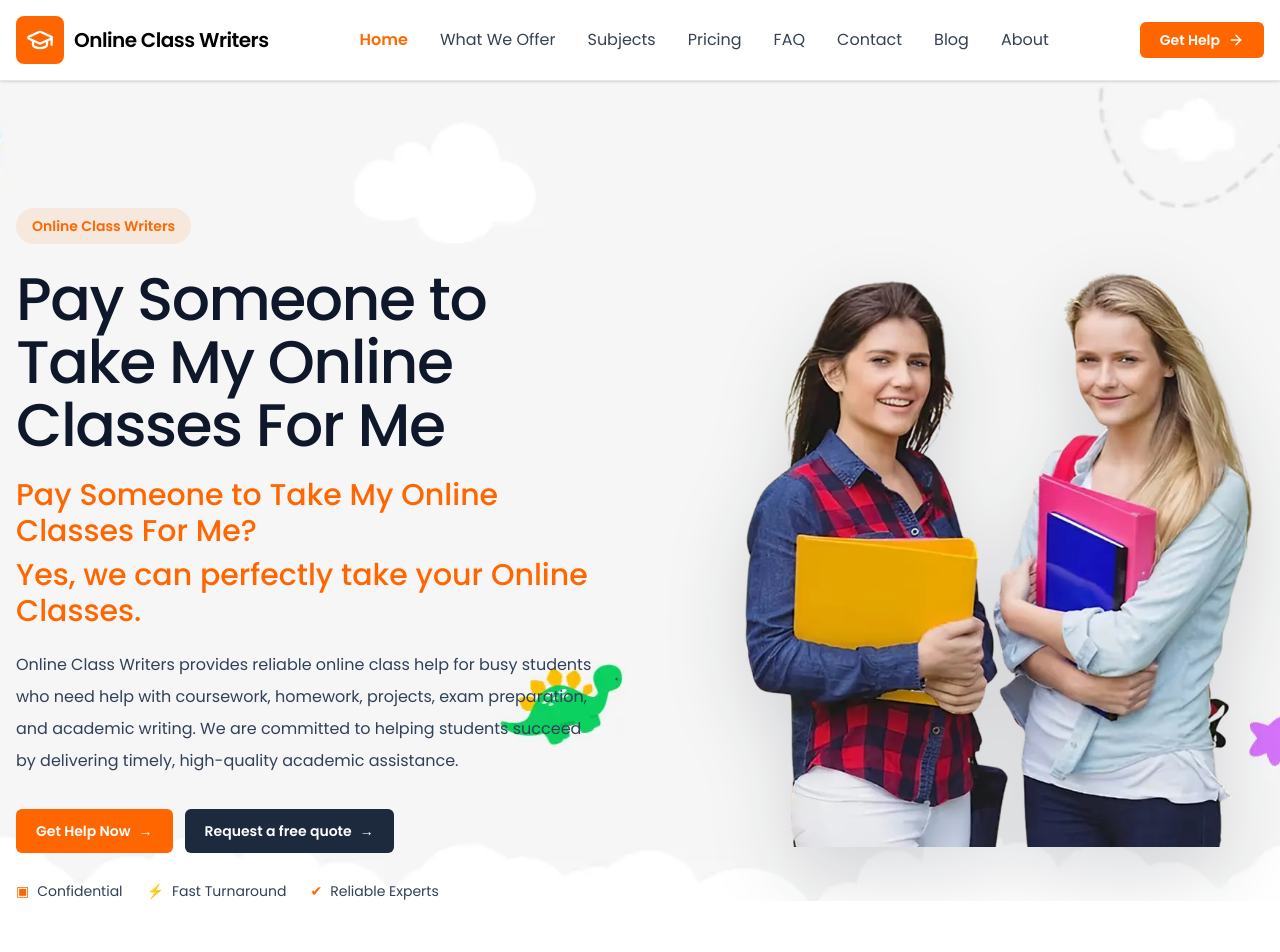
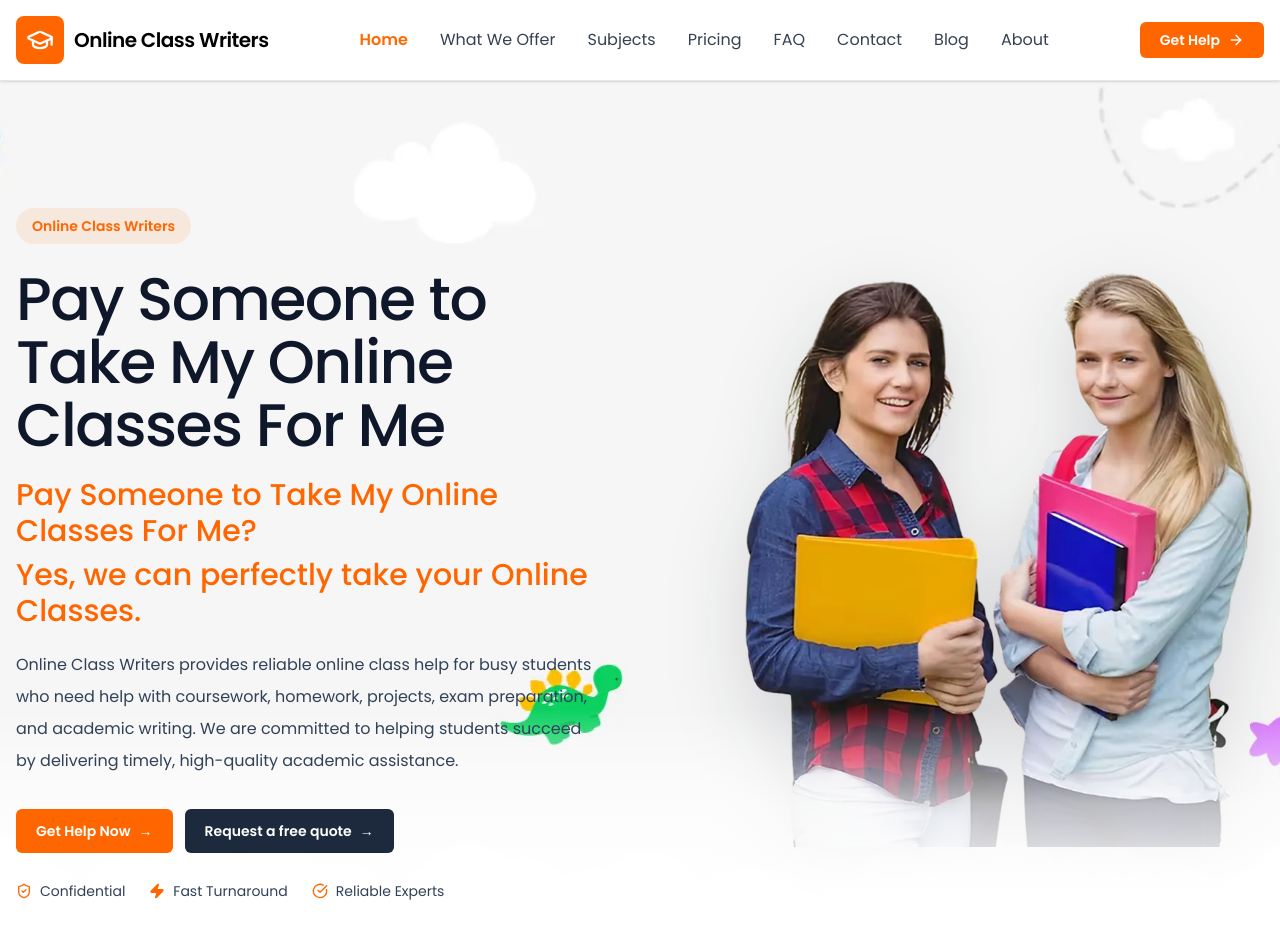
Before and after one commit to Mern-Unbeatable/alainmwadzua, a React app: page / in a window 1280 px wide. Shown: the top 952 px of the page. Built offline with nearby package versions, Linux system fonts and the light colour scheme.

Commit message:
feat: refactor HeroSection component for improved structure and styling

```diff
--- a/src/components/home/HeroSection.jsx
+++ b/src/components/home/HeroSection.jsx
@@ -1,4 +1,101 @@
+// import React, { memo } from "react";
+// import { ShieldCheck, Zap, CheckCircle } from "lucide-react";
+
+// const HERO_BACKGROUND_IMAGE = "/mainHero.webp";
+// const HERO_RIGHT_IMAGE = "/heroRight.webp";
+
+// const HeroSection = memo(() => {
+//   return (
+//     <section className="relative isolate overflow-hidden pt-24 sm:pt-28 lg:pt-32">
+//       <div
+//         className="pointer-events-none absolute inset-0 z-0 bg-top bg-cover bg-no-repeat"
+//         style={{ backgroundImage: `url(${HERO_BACKGROUND_IMAGE})` }}
+//         aria-hidden="true"
+//       />
+
+//       <div className="relative z-10 container mx-auto px-4">
+//         <div className="grid grid-cols-1 lg:grid-cols-2 gap-10 items-center pb-0 sm:pb-0  lg:pb-0">
+//           <div className="relative z-30 max-w-3xl">
+//             <p className="inline-flex items-center rounded-full bg-orange-500/10 text-primary px-4 py-2 text-sm font-semibold mb-6">
+//               Online Class Writers
+//             </p>
+
+//             <h1 className="text-4xl sm:text-5xl lg:text-6xl font-medium tracking-tight text-slate-900 leading-[1.05]">
+//               Pay Someone to Take My Online Classes For Me
+//             </h1>
+
+//             <div className="mt-5 space-y-2 text-xl sm:text-3xl font-medium text-primary">
+//               <p>Pay Someone to Take My Online Classes For Me?</p>
+//               <p>Yes, we can perfectly take your Online Classes.</p>
+//             </div>
+
+//             <p className="mt-5 max-w-xl text-base text-slate-700 leading-8">
+//               Online Class Writers provides reliable online class help for busy
+//               students who need help with coursework, homework, projects, exam
+//               preparation, and academic writing. We are committed to helping
+//               students succeed by delivering timely, high-quality academic
+//               assistance.
+//             </p>
+
+//             <div className="mt-8 flex flex-wrap items-center gap-3">
+//               <button
+//                 type="button"
+//                 className="inline-flex items-center gap-2 rounded-md bg-primary px-5 py-3 text-sm font-semibold text-white transition-colors hover:opacity-90"
+//               >
+//                 Get Help Now
+//                 <span aria-hidden="true">→</span>
+//               </button>
+//               <button
+//                 type="button"
+//                 className="inline-flex items-center gap-2 rounded-md bg-slate-800 px-5 py-3 text-sm font-semibold text-white transition-colors hover:bg-slate-700"
+//               >
+//                 Request a free quote
+//                 <span aria-hidden="true">→</span>
+//               </button>
+//             </div>
+
+//             <div className="mt-7 flex flex-wrap items-center gap-x-6 gap-y-3 text-sm text-slate-700">
+//               <span className="inline-flex items-center gap-2">
+//                 <ShieldCheck className="w-4 h-4 text-primary" />
+//                 Confidential
+//               </span>
+//               <span className="inline-flex items-center gap-2">
+//                 <Zap className="w-4 h-4 text-primary fill-current" />
+//                 Fast Turnaround
+//               </span>
+//               <span className="inline-flex items-center gap-2">
+//                 <CheckCircle className="w-4 h-4 text-primary" />
+//                 Reliable Experts
+//               </span>
+//             </div>
+//           </div>
+
+//           <div className="relative z-10 flex justify-center lg:justify-end">
+//             <img
+//               src={HERO_RIGHT_IMAGE}
+//               alt="Students holding books"
+//               className="w-full max-w-140 object-contain drop-shadow-[0_28px_40px_rgba(15,23,42,0.15)]"
+//             />
+//           </div>
+//         </div>
+//       </div>
+
+//       <div className="pointer-events-none absolute inset-x-0 bottom-0 z-20 h-10 bg-gradient-to-t from-white via-white/70 to-transparent sm:h-12 lg:h-14" />
+//     </section>
+//   );
+// });
+
+// HeroSection.displayName = "HeroSection";
+
+// export default HeroSection;
+
+
+
+
+
+
 import React, { memo } from "react";
+import { ShieldCheck, Zap, CheckCircle } from "lucide-react";
 
 const HERO_BACKGROUND_IMAGE = "/mainHero.webp";
 const HERO_RIGHT_IMAGE = "/heroRight.webp";
@@ -12,9 +109,9 @@ const HeroSection = memo(() => {
         aria-hidden="true"
       />
 
-      <div className="relative z-10 container mx-auto px-4">
-        <div className="grid grid-cols-1 lg:grid-cols-2 gap-10 items-center pb-0 sm:pb-0  lg:pb-0">
-          <div className="max-w-3xl">
+      <div className="container mx-auto px-4">
+        <div className="grid grid-cols-1 lg:grid-cols-2 gap-10 items-center pb-0 sm:pb-0 lg:pb-0">
+          <div className="relative z-30 max-w-3xl">
             <p className="inline-flex items-center rounded-full bg-orange-500/10 text-primary px-4 py-2 text-sm font-semibold mb-6">
               Online Class Writers
             </p>
@@ -55,21 +152,21 @@ const HeroSection = memo(() => {
 
             <div className="mt-7 flex flex-wrap items-center gap-x-6 gap-y-3 text-sm text-slate-700">
               <span className="inline-flex items-center gap-2">
-                <span className="text-primary">▣</span>
+                <ShieldCheck className="w-4 h-4 text-primary" />
                 Confidential
               </span>
               <span className="inline-flex items-center gap-2">
-                <span className="text-primary">⚡</span>
+                <Zap className="w-4 h-4 text-primary fill-current" />
                 Fast Turnaround
               </span>
               <span className="inline-flex items-center gap-2">
-                <span className="text-primary">✔</span>
+                <CheckCircle className="w-4 h-4 text-primary" />
                 Reliable Experts
               </span>
             </div>
           </div>
 
-          <div className="relative flex justify-center lg:justify-end">
+          <div className="relative z-10 flex justify-center lg:justify-end">
             <img
               src={HERO_RIGHT_IMAGE}
               alt="Students holding books"
@@ -78,6 +175,8 @@ const HeroSection = memo(() => {
           </div>
         </div>
       </div>
+
+      <div className="pointer-events-none absolute inset-x-0 bottom-0 z-20 h-32 bg-gradient-to-t from-white via-white/70 to-transparent sm:h-40 lg:h-48" />
     </section>
   );
 });
```
